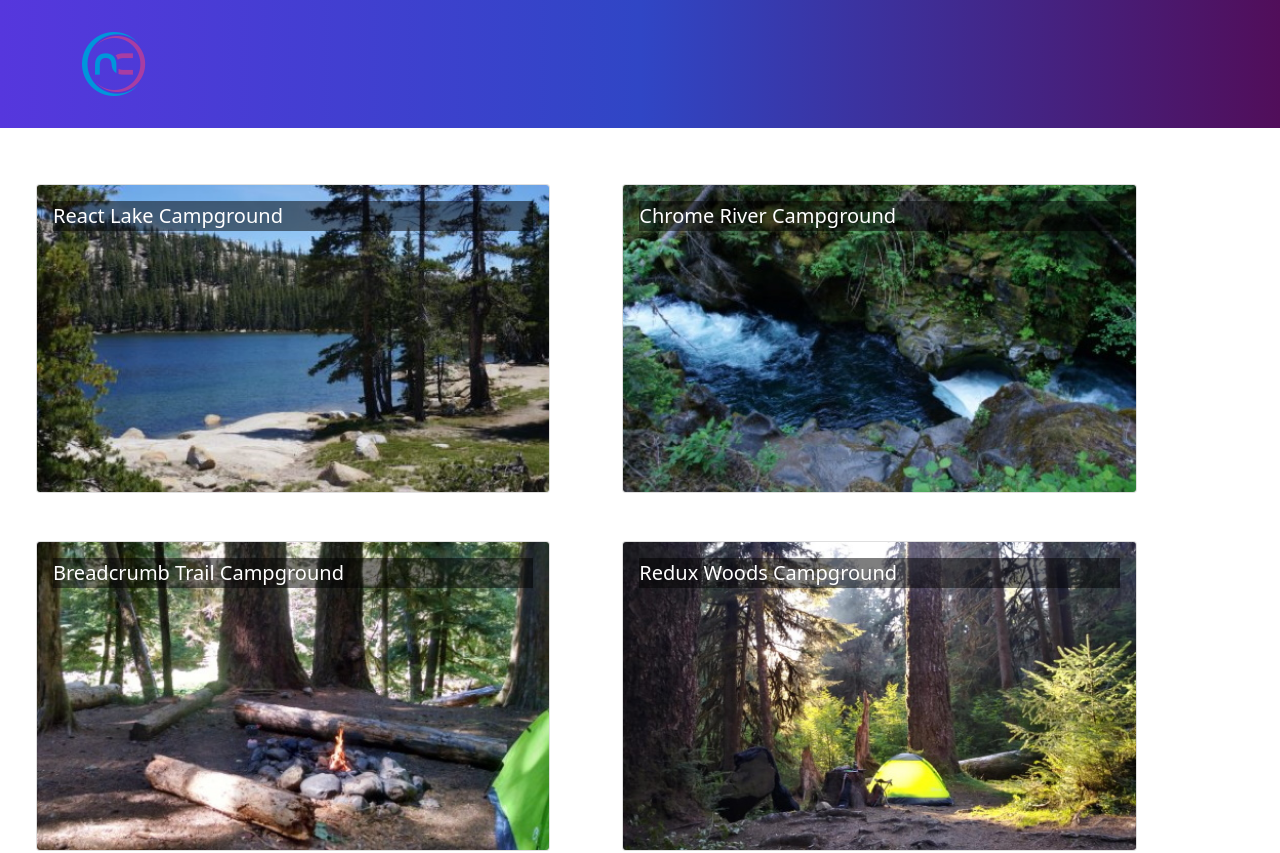
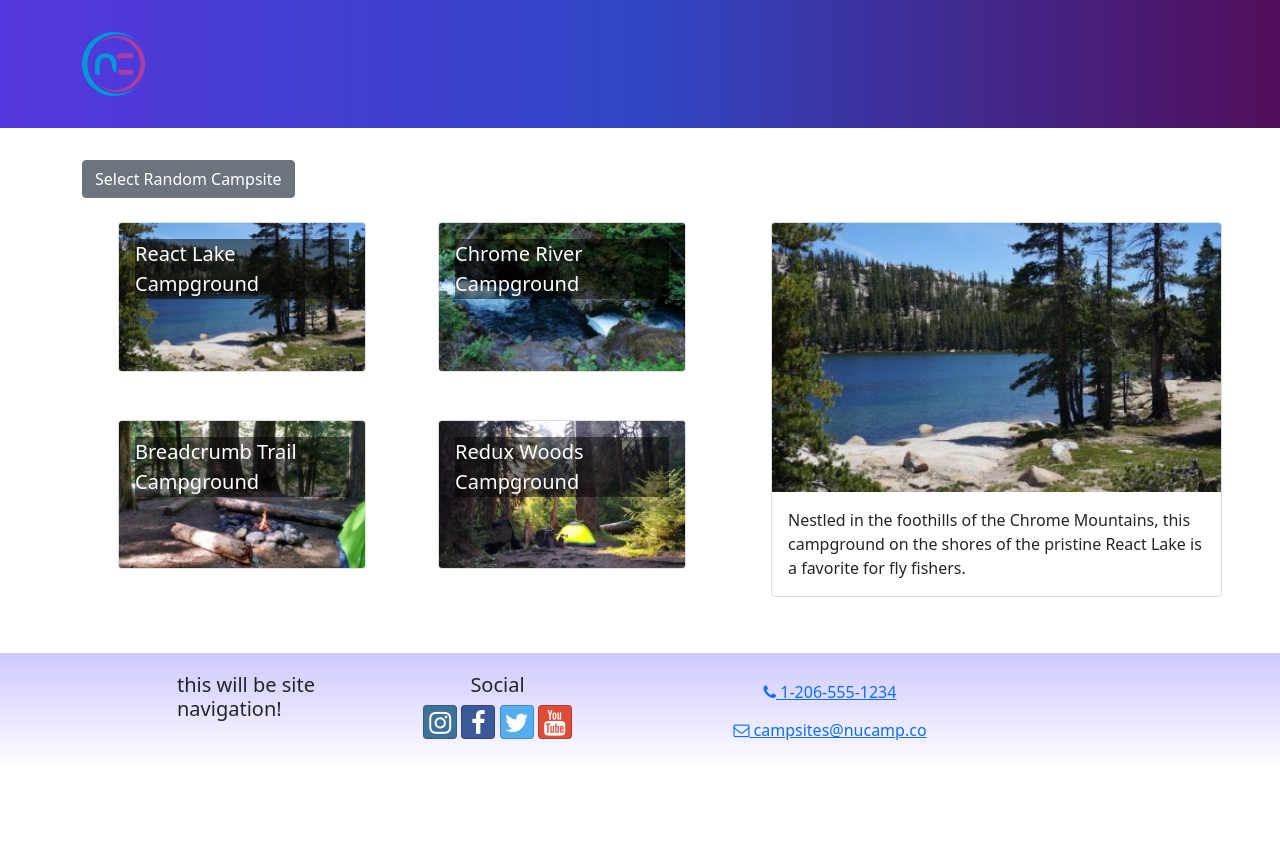
Before and after one commit to caramelbyte/NUCAMPSITE_react, a React (Create React App) app: page / in a window 1280 px wide. Shown: the top 853 px of the page. After the commit the page ends 800 px from the top, so only its background shows below. Built offline with nearby package versions, Linux system fonts and the light colour scheme.

Commit message:
CampsitesDirectoryPage and CampsiteDetail

```diff
--- a/src/App.js
+++ b/src/App.js
@@ -1,17 +1,17 @@
 import React from 'react';
-import './App.css';
-import CampsitesList from './features/campsites/CampsitesList.js';
 import Header from './components/Header';
 import Footer from './components/Footer';
+import CampsitesDirectoryPage from './pages/CampsitesDirectoryPage';
+import './App.css';
 
 function App() {
-  return (
-    <div className="App">
-      <Header />
-      <CampsitesList />
-      <Footer />
-    </div>
-  );
+    return (
+        <div className='App'>
+            <Header />
+            <CampsitesDirectoryPage />
+            <Footer />
+        </div>
+    );
 }
 
 export default App;
--- /dev/null
+++ b/src/features/campsites/CampsiteDetail.js
@@ -0,0 +1,19 @@
+import React from 'react';
+import { Card, CardImg, CardText, CardBody, Col } from 'reactstrap';
+
+const CampsiteDetail = ( {campsite} ) => {
+    const { image, name, description } = campsite;
+
+    return (
+        <Col md='12' className='m-4'>
+            <Card>
+                <CardImg top src={image} alt={name} />
+                <CardBody>
+                    <CardText>{description}</CardText>
+                </CardBody>
+            </Card>
+        </Col>
+    );
+};
+
+export default CampsiteDetail;
--- a/src/pages/CampsitesDirectoryPage.js
+++ b/src/pages/CampsitesDirectoryPage.js
@@ -1,27 +1,33 @@
+import React from 'react';
 import { Container, Row, Col, Button } from 'reactstrap';
 import CampsiteDetail from '../features/campsites/CampsiteDetail';
 import CampsitesList from '../features/campsites/CampsitesList';
 import { selectRandomCampsite } from '../features/campsites/campsitesSlice';
 
 const CampsitesDirectoryPage = () => {
-    const selectedCampsite = selectRandomCampsite();
+    let selectedCampsite = selectRandomCampsite();
+
+    const toggleCampsite = () => {
+        selectedCampsite = selectRandomCampsite();
+        console.log(selectedCampsite);
+    };
 
     return (
         <Container>
-            <col sm='5' md = '7'>
-            <>CampsitesList</>
-            </col>
-
-            <col sm= '7' md ='5'>
-            <>CampsiteDetail</>
-            </col>
-
-            <col>
-
-            </col>
+            <Button onClick={() => toggleCampsite()}>
+                Select Random Campsite
+            </Button>
+            <Row>
+                <Col sm='5' md='7'>
+                    <CampsitesList />
+                </Col>
+                <Col sm='7' md='5'>
+                    <CampsiteDetail campsite={selectedCampsite} />
+                </Col>
+            </Row>
         </Container>
     );
-
 };
 
+
 export default CampsitesDirectoryPage;
```
